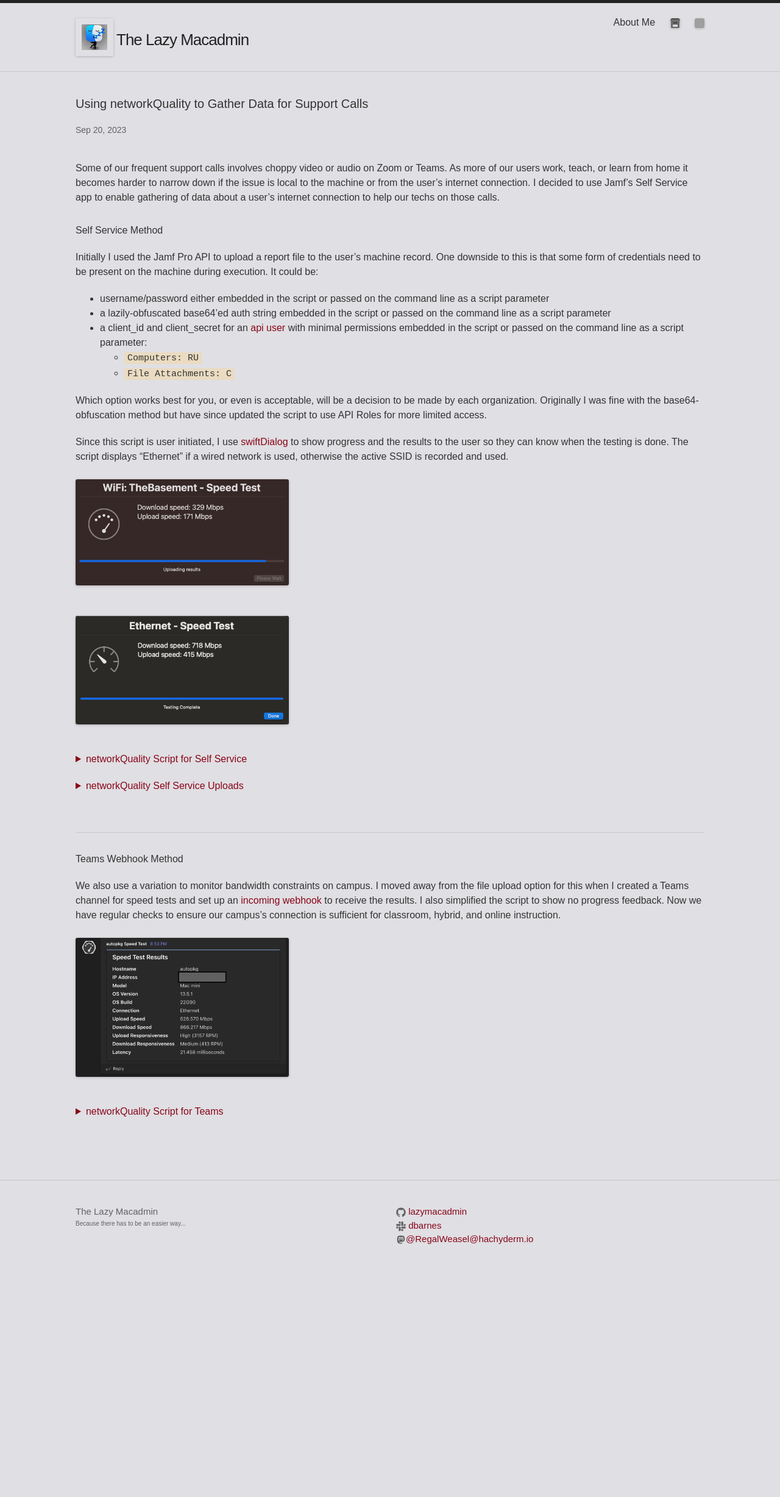
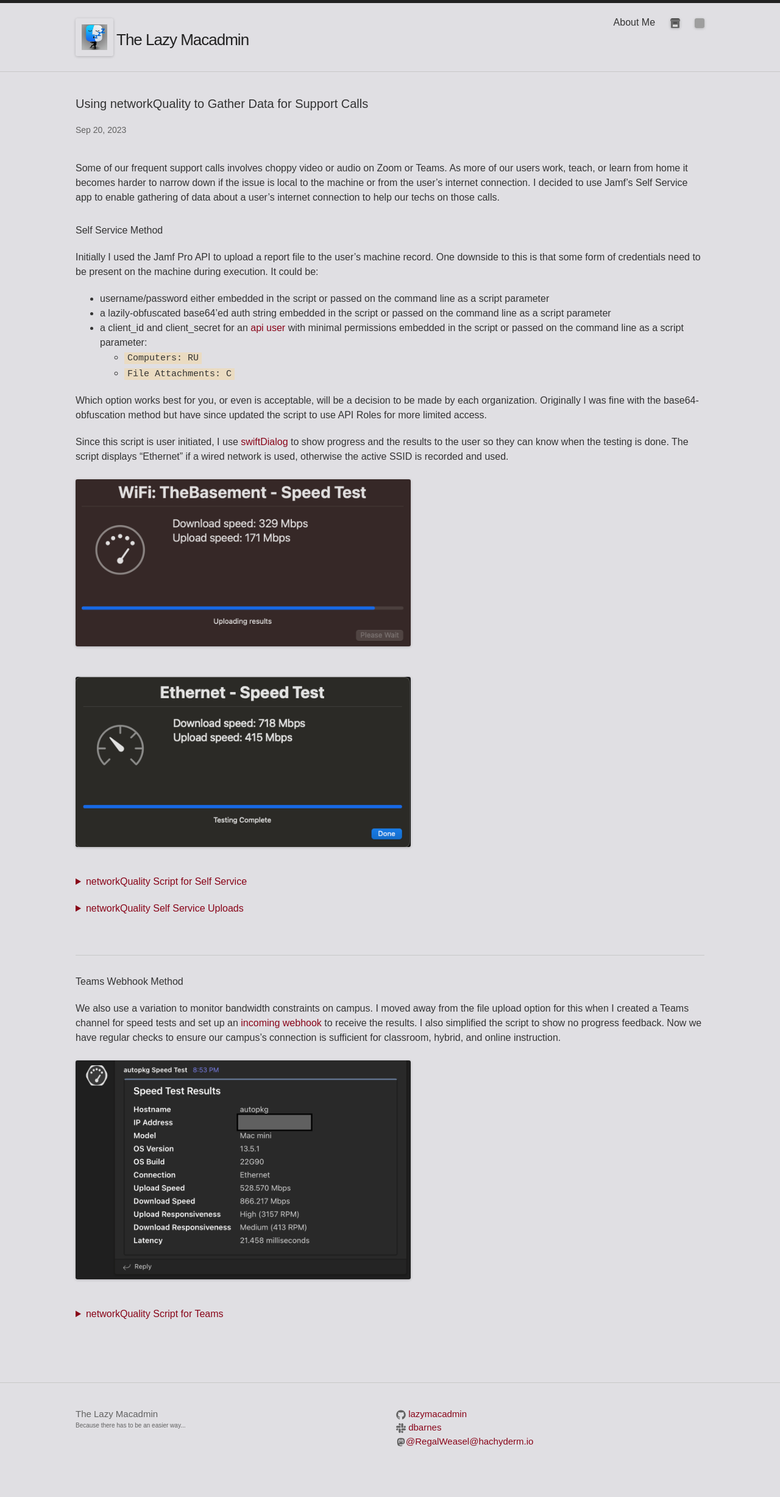
Before and after one commit to lazymacadmin/lazymacadmin.github.io, a Jekyll site: the page built from _posts/2023-09-20-networkquality-via-self-service.md, in a window 1280 px wide. Shown: the whole page at 61% size. Built offline with Jekyll 4.4.1, drawn with Linux system fonts in a browser that asks for light colours; some web fonts are replaced; before the commit the page ends 2124 px from its top, so only the background shows below that; grey boxes are pictures that could not be loaded.

Commit message:
update max image width for responsive css

```diff
--- a/_sass/_base.scss
+++ b/_sass/_base.scss
@@ -53,7 +53,7 @@ img {
 .responsive {
     width: 90%;
     height: auto;
-    max-width: 350px;
+    max-width: 550px;
 }
 
 .header-image {
```
